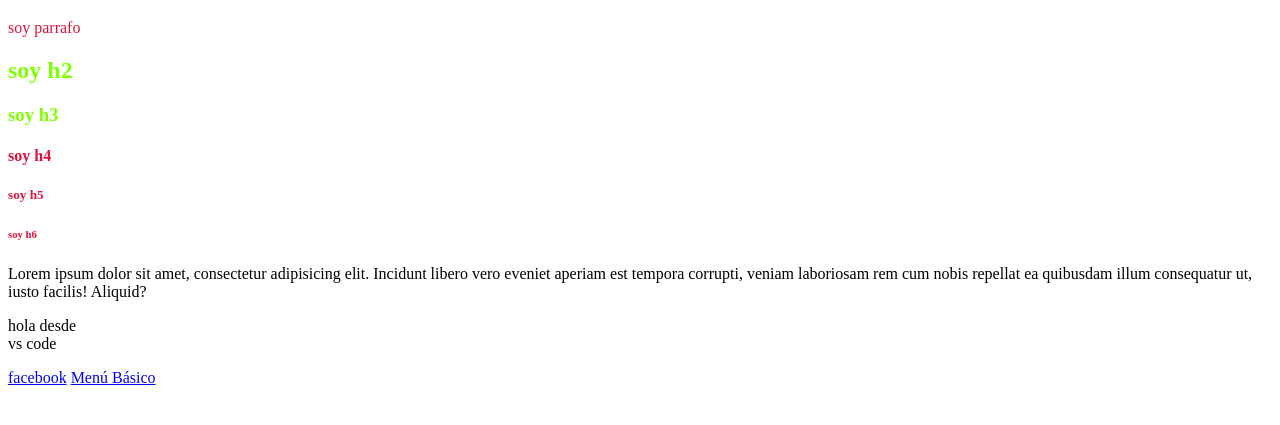
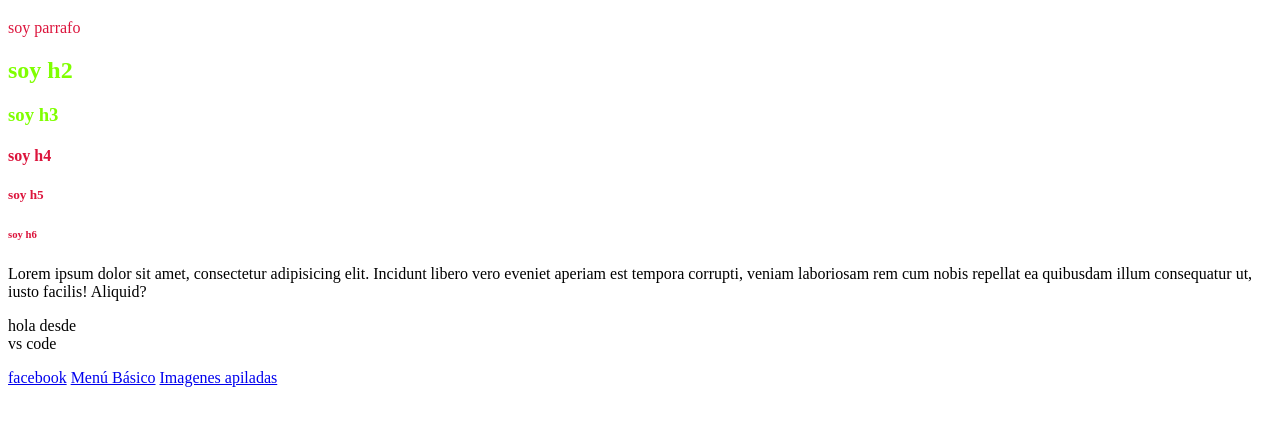
Before and after one commit to djpenagos/HTML-CURSO, a plain HTML site: page index.html in a window 1280 px wide. Shown: the part 61-486 px from the top of the page. Drawn offline with Linux system fonts and the light colour scheme.

Commit message:
ruta a imagenes apiladas

```diff
--- a/index.html
+++ b/index.html
@@ -30,5 +30,6 @@
     <link/>
     <a href="http://www.facebook.com" target="_blank">facebook</a>
     <a href="..\1 Menu basico\index.html">Menú Básico</a>
+    <a href="..\1 Menu basico\2 Imagenes apiladas\index.html">Imagenes apiladas</a>
 </body>
 </html>
```
